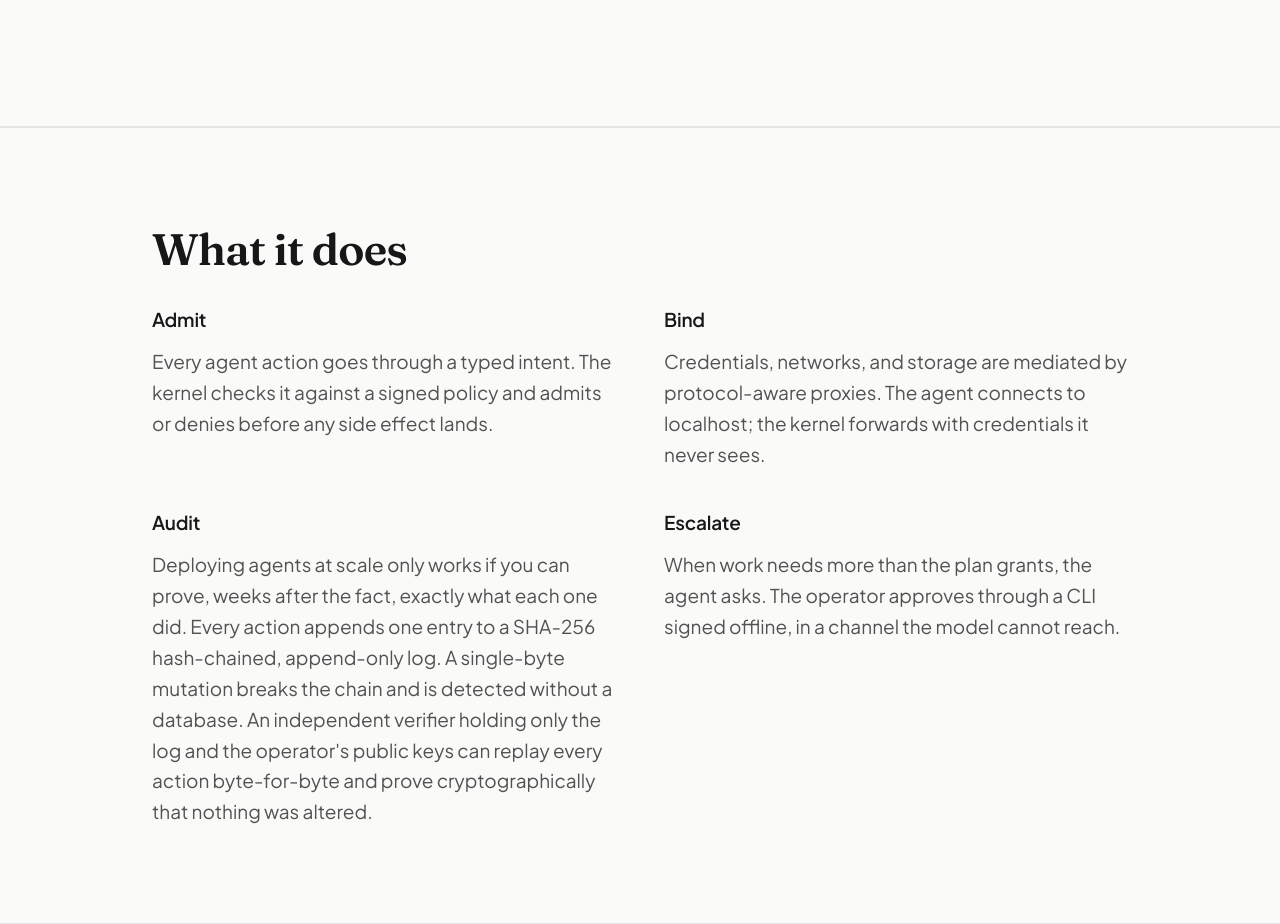
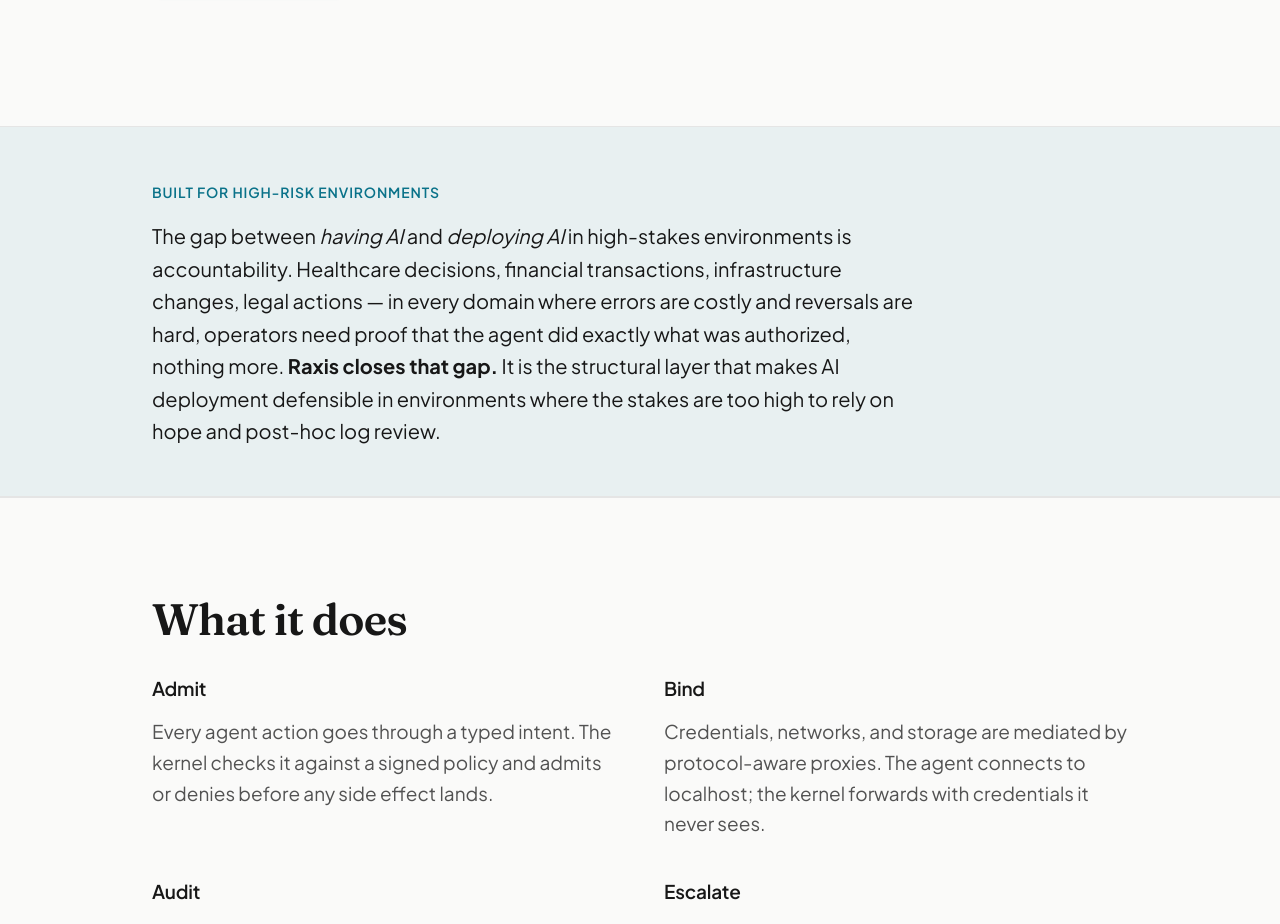
Before and after one commit to chika5105/raxis, a Next.js app: page / in a window 1280 px wide. Shown: the part 803-1727 px from the top of the page. Built offline with nearby package versions, Linux system fonts and the light colour scheme.

Commit message:
Homepage: add high-stakes environments callout bridging AI capability to AI deployment

```diff
--- a/src/app/page.tsx
+++ b/src/app/page.tsx
@@ -5,6 +5,7 @@
   return (
     <>
       <Hero />
+      <HighStakesBridge />
       <WhatItDoes />
       <ThreatModel />
       <Invariants />
@@ -52,6 +53,25 @@
             Source code available
           </a>
         </div>
+      </div>
+    </section>
+  );
+}
+
+function HighStakesBridge() {
+  return (
+    <section className="border-b border-[var(--rule)] bg-[var(--accent-soft)]">
+      <div className="mx-auto max-w-5xl px-4 sm:px-6 py-10 sm:py-12">
+        <p className="eyebrow mb-4">Built for high-risk environments</p>
+        <p className="text-[1.125rem] sm:text-[1.25rem] leading-relaxed text-[var(--fg)] max-w-3xl">
+          The gap between <em>having AI</em> and <em>deploying AI</em> in high-stakes environments
+          is accountability. Healthcare decisions, financial transactions, infrastructure changes,
+          legal actions — in every domain where errors are costly and reversals are hard, operators
+          need proof that the agent did exactly what was authorized, nothing more.{" "}
+          <strong>Raxis closes that gap.</strong> It is the structural layer that makes AI
+          deployment defensible in environments where the stakes are too high to rely on
+          hope and post-hoc log review.
+        </p>
       </div>
     </section>
   );
```
